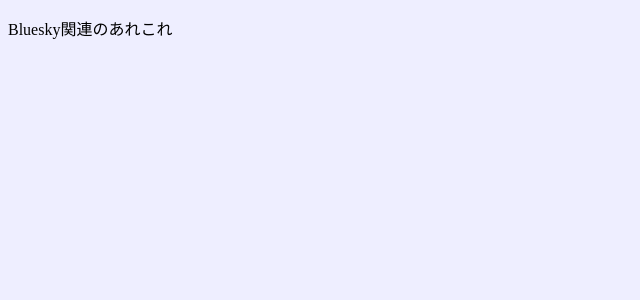
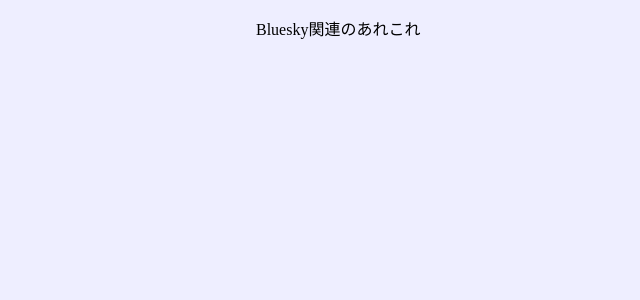
Before and after one commit to bills-appworks/bsky-misc, a Jekyll site: the page built from README.md, in a window 1280 px wide. Shown: the top 300 px of the page, without its empty margins (0-640 px from the left). Built offline with Jekyll 4.4.1, drawn with Linux system fonts in a browser that asks for light colours; our own code applies the rules of GitHub Pages for plain Markdown files.

Commit message:
表示幅調整

```diff
--- a/_layouts/default.html
+++ b/_layouts/default.html
@@ -30,6 +30,9 @@
       body {
         background-color: var(--background);
         color: var(--text);
+        max-width: 768px;
+        margin: 0 auto;
+        padding: 0 1rem;
       }
 
       table {
```
